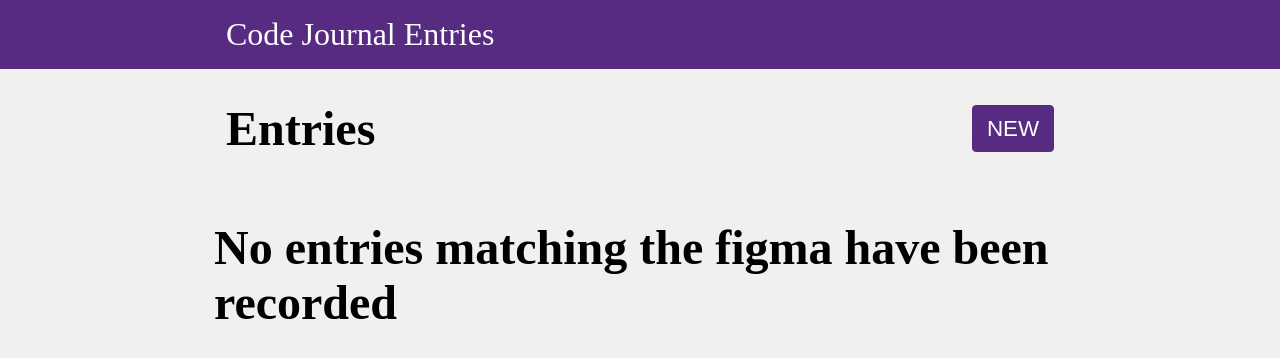
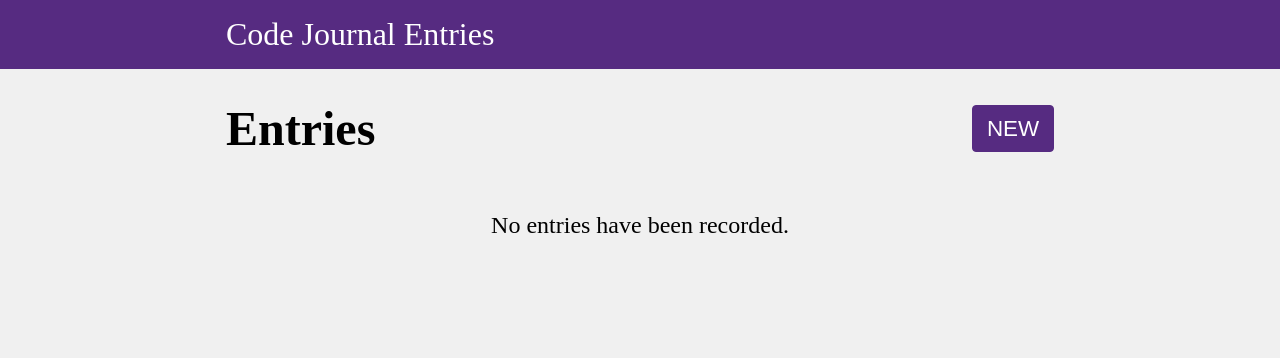
Before and after one commit to Malcolm-Abbott/code-journal, a plain HTML site: page index.html in a window 1280 px wide. Both pictures are taken after a click on the link "Entries". Drawn offline with Linux system fonts and the light colour scheme.

Commit message:
Clean up unnecessary styling and ensuring there are not any bugs or errors present. #2

```diff
--- a/css/styles.css
+++ b/css/styles.css
@@ -78,8 +78,6 @@ ul {
 
 li {
   list-style: none;
-  margin-bottom: 0;
-  margin-top: 0;
 }
 
 a {
@@ -115,3 +113,9 @@ a {
   padding: 0.6rem 0;
   font-size: 1.4rem;
 }
+
+.no-entries {
+  display: flex;
+  justify-content: center;
+  font-size: 1.5rem;
+}
--- a/index.html
+++ b/index.html
@@ -76,9 +76,7 @@
             </button>
           </div>
         </div>
-        <h1 class="no-entries">
-          No entries matching the figma have been recorded
-        </h1>
+        <p class="no-entries">No entries have been recorded.</p>
         <ul></ul>
       </div>
     </main>
```
